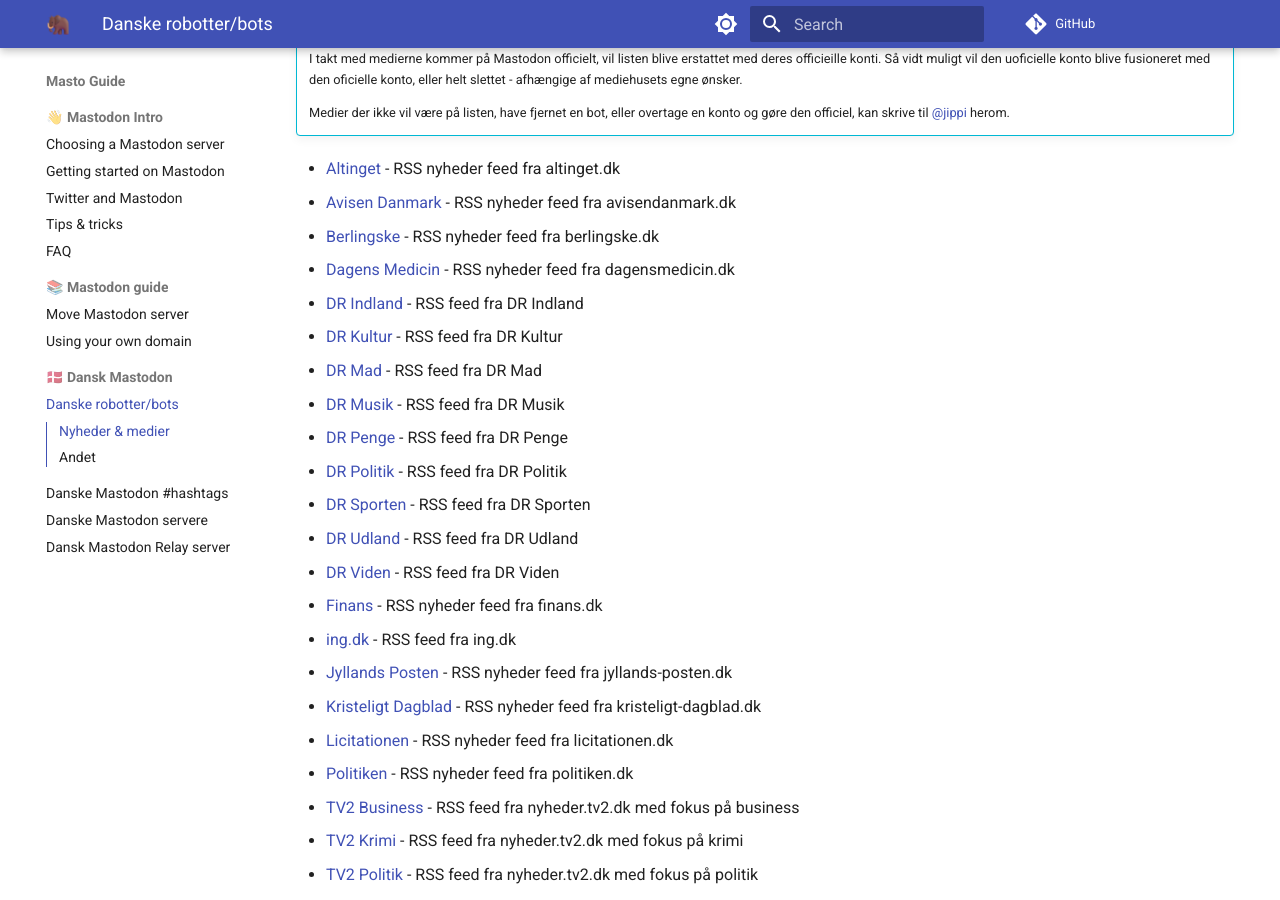
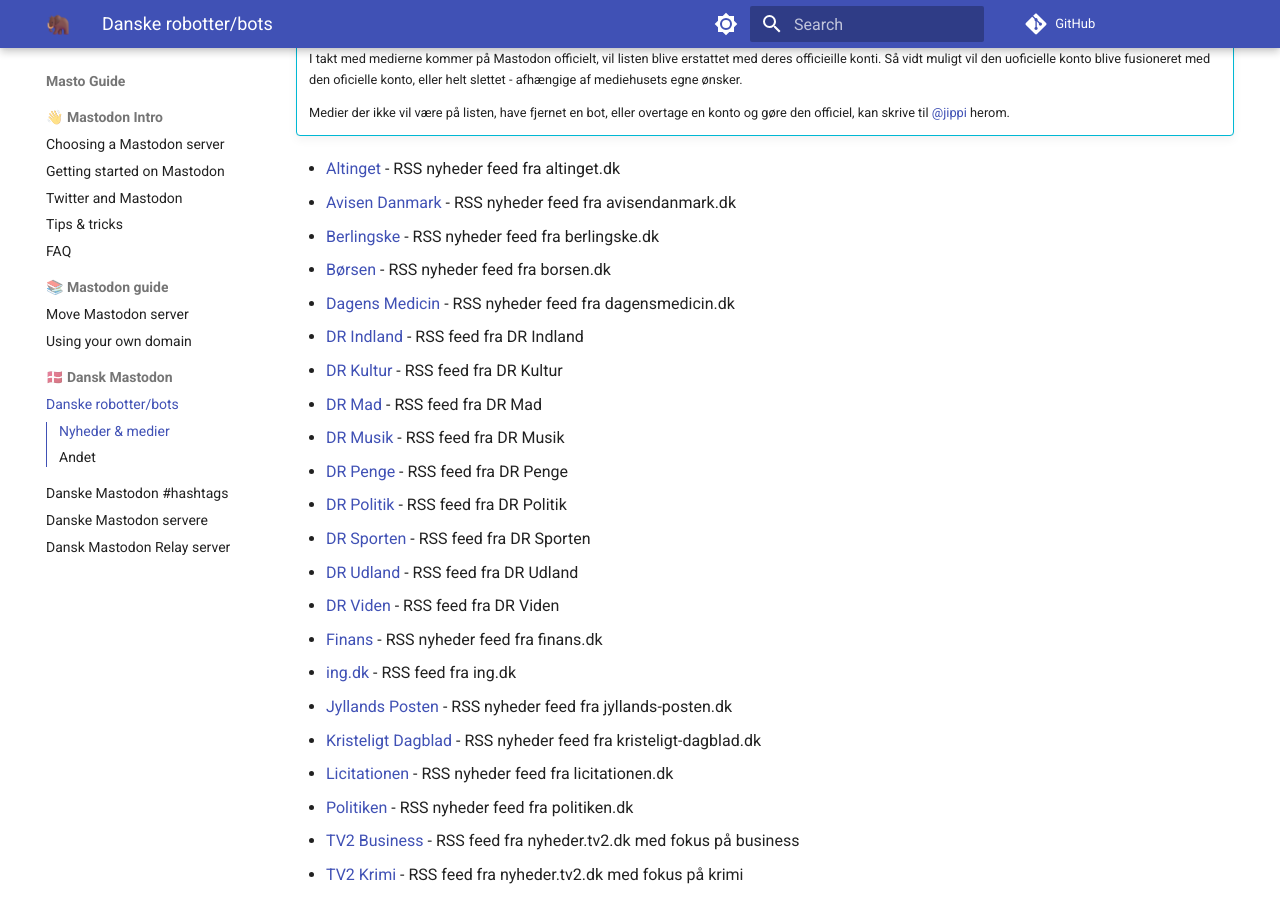
Before and after one commit to jippi/masto-guide, an MkDocs documentation site: the page built from docs/dk/bots.md, in a window 1280 px wide and 900 px high, scrolled down 728 px. Built offline with MkDocs 1.6.1 and Material for MkDocs 9.7.7, drawn with Linux system fonts in a browser that asks for light colours; comment, search, counter and statistics services are not loaded.

Commit message:
add borsen.dk rss bot
Signed-off-by: Christian Winther <jippignu@gmail.com>

```diff
--- a/docs/dk/bots.md
+++ b/docs/dk/bots.md
@@ -29,6 +29,7 @@
 - [Altinget](https://expressional.social/@altinget){target=_blank rel=me} - RSS nyheder feed fra altinget.dk
 - [Avisen Danmark](https://expressional.social/@AvisenDanmark){target=_blank rel=me} - RSS nyheder feed fra avisendanmark.dk
 - [Berlingske](https://expressional.social/@berlingske){target=_blank rel=me} - RSS nyheder feed fra berlingske.dk
+- [Børsen](https://expressional.social/@borsen){target=_blank rel=me} - RSS nyheder feed fra borsen.dk
 - [Dagens Medicin](https://expressional.social/@DagensMedicin){target=_blank rel=me} - RSS nyheder feed fra dagensmedicin.dk
 - [DR Indland](https://expressional.social/@DRIndland){target=_blank rel=me} - RSS feed fra DR Indland
 - [DR Kultur](https://expressional.social/@DRKultur){target=_blank rel=me} - RSS feed fra DR Kultur
```
